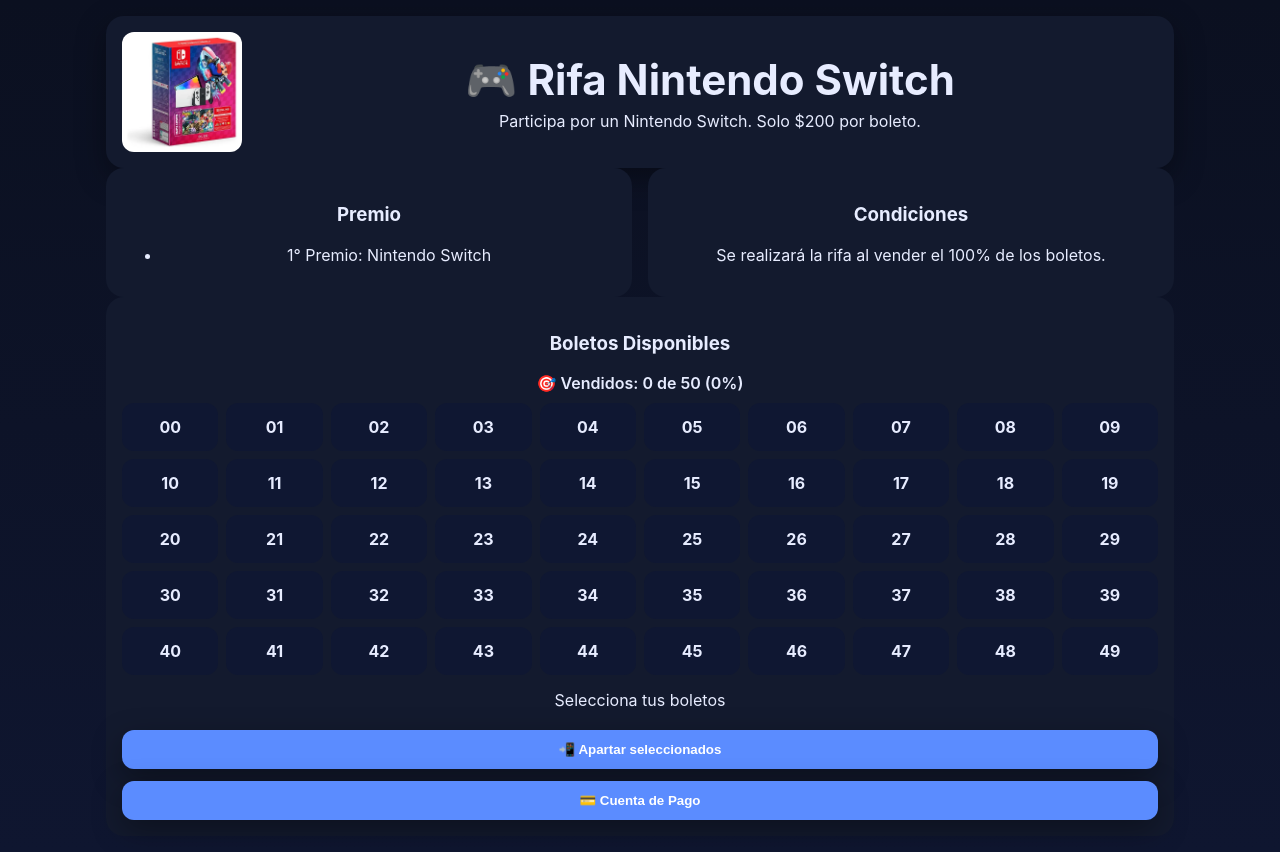
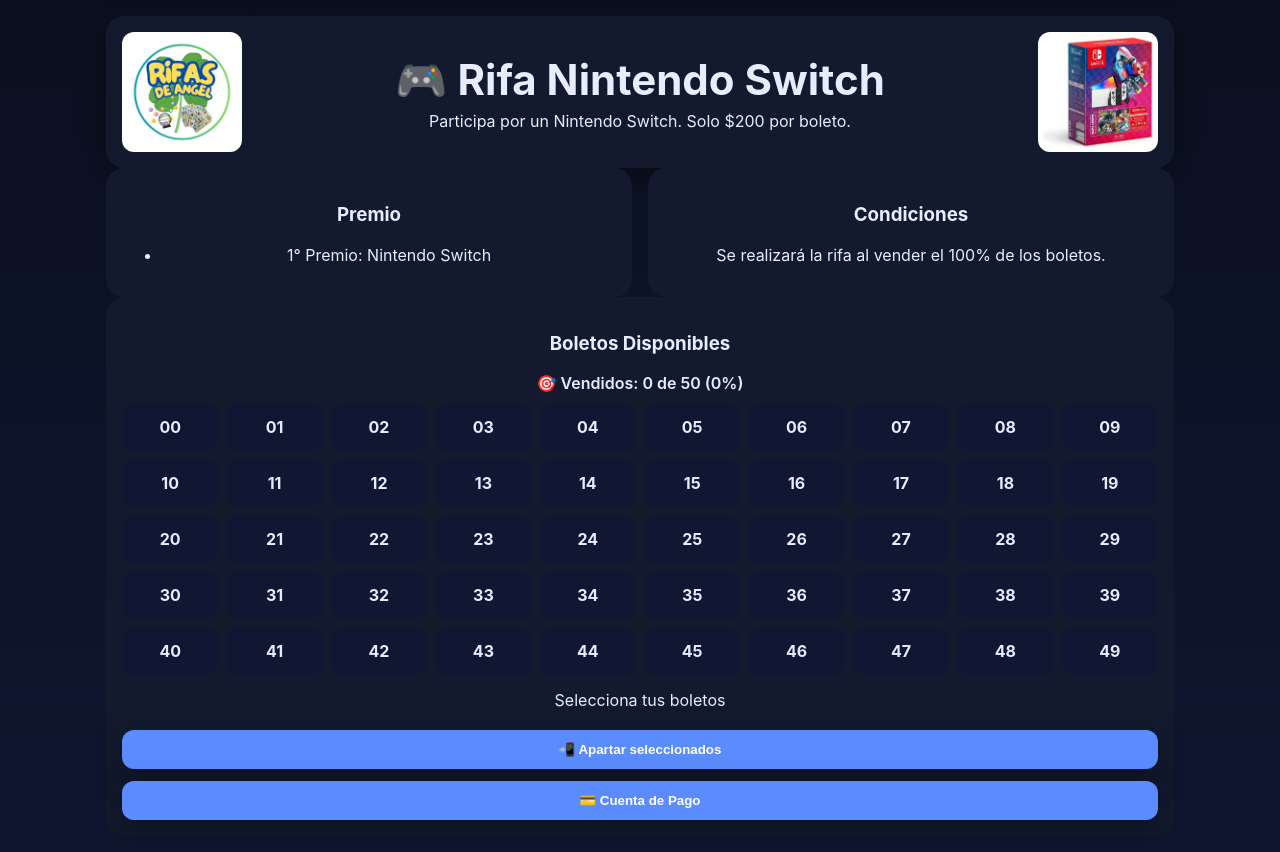
Before and after one commit to angelgaytan33-coder/Rifas-Angel, a plain HTML site: page index.html in a window 1280 px wide. Drawn offline with Linux system fonts and the light colour scheme.

Commit message:
Update index.html

```diff
--- a/index.html
+++ b/index.html
@@ -112,12 +112,14 @@
   <div class="wrap">
     <!-- Hero con imagen del Nintendo Switch -->
 <section class="hero card">
-      <img src="nintendo_switch.png" alt="Nintendo Switch">
+  <img src="logo_rifas.png" alt="Logo Rifas de Angel" class="logo-hero">
   <div class="hero-text">
     <h1 class="title">🎮 Rifa Nintendo Switch</h1>
     <p class="subtitle">Participa por un Nintendo Switch. Solo $200 por boleto.</p>
   </div>
+  <img src="nintendo_switch.png" alt="Nintendo Switch" class="switch-hero">
 </section>
+
 
     <!-- Premio y condiciones -->
     <section class="grid cards">
```
Lines whose indentation alone changed are shown as unchanged.
